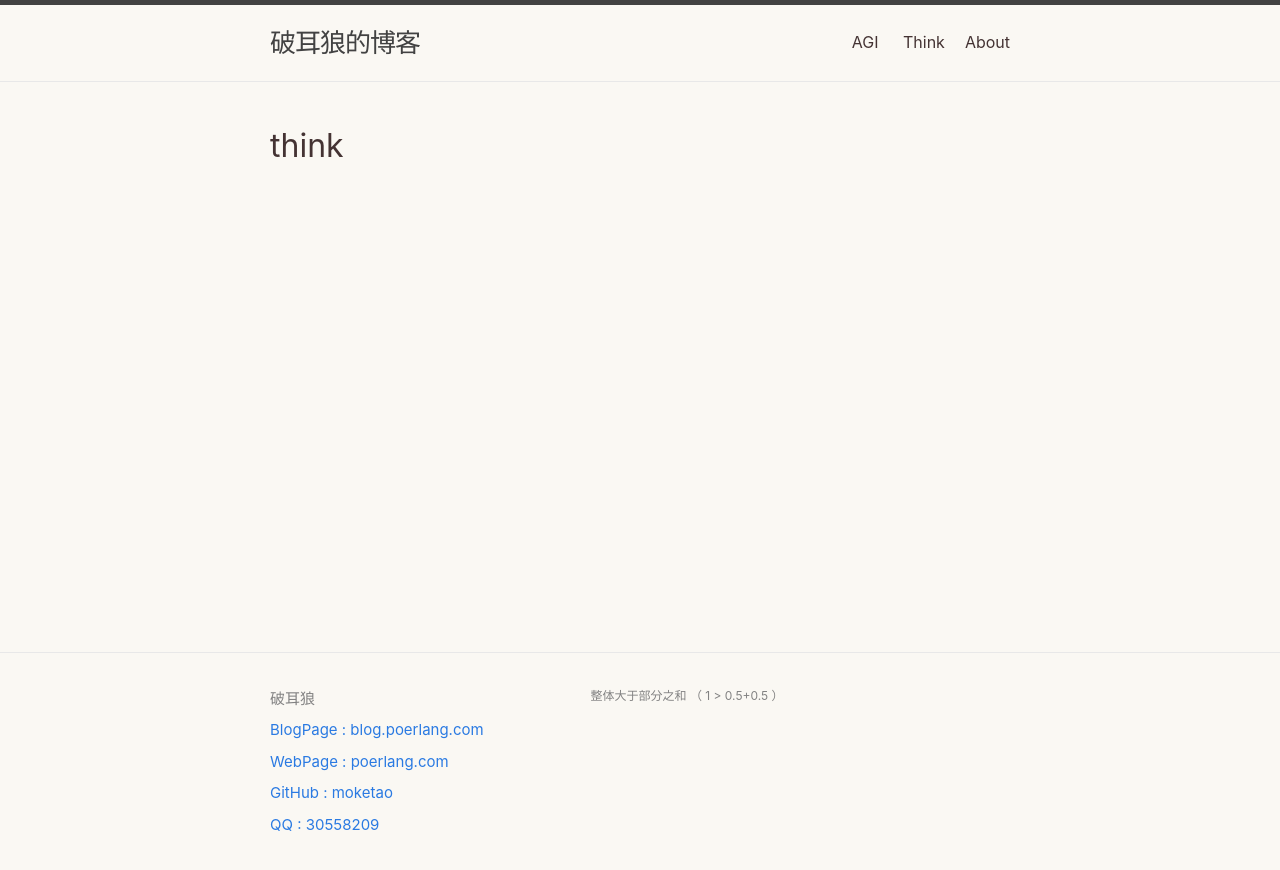
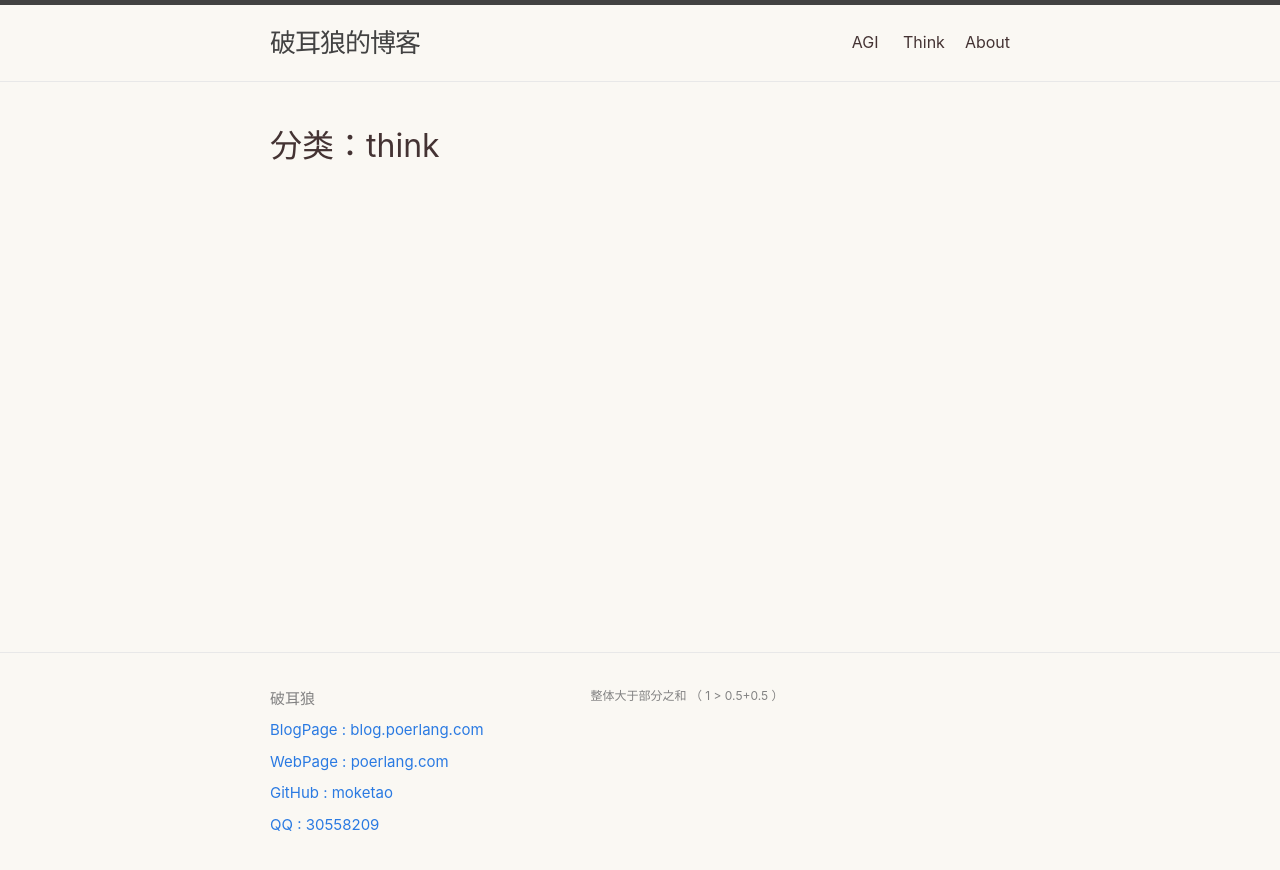
Before and after one commit to moketao/blog, a Jekyll site: the page built from tags/think/index.html, in a window 1280 px wide. Shown: the top 870 px of the page. Built offline with Jekyll 4.4.1, drawn with Linux system fonts in a browser that asks for light colours.

Commit message:
Update tagpage.html

```diff
--- a/_layouts/tagpage.html
+++ b/_layouts/tagpage.html
@@ -2,7 +2,7 @@
 layout: default
 ---
 
-<h1>{{ page.tag }}</h1>
+<h1>分类：{{ page.tag }}</h1>
 {%- assign date_format = site.minima.date_format | default: "%Y-%m-%-d" -%}
 <ul>
 {% for post in site.tags[page.tag] %}
```
